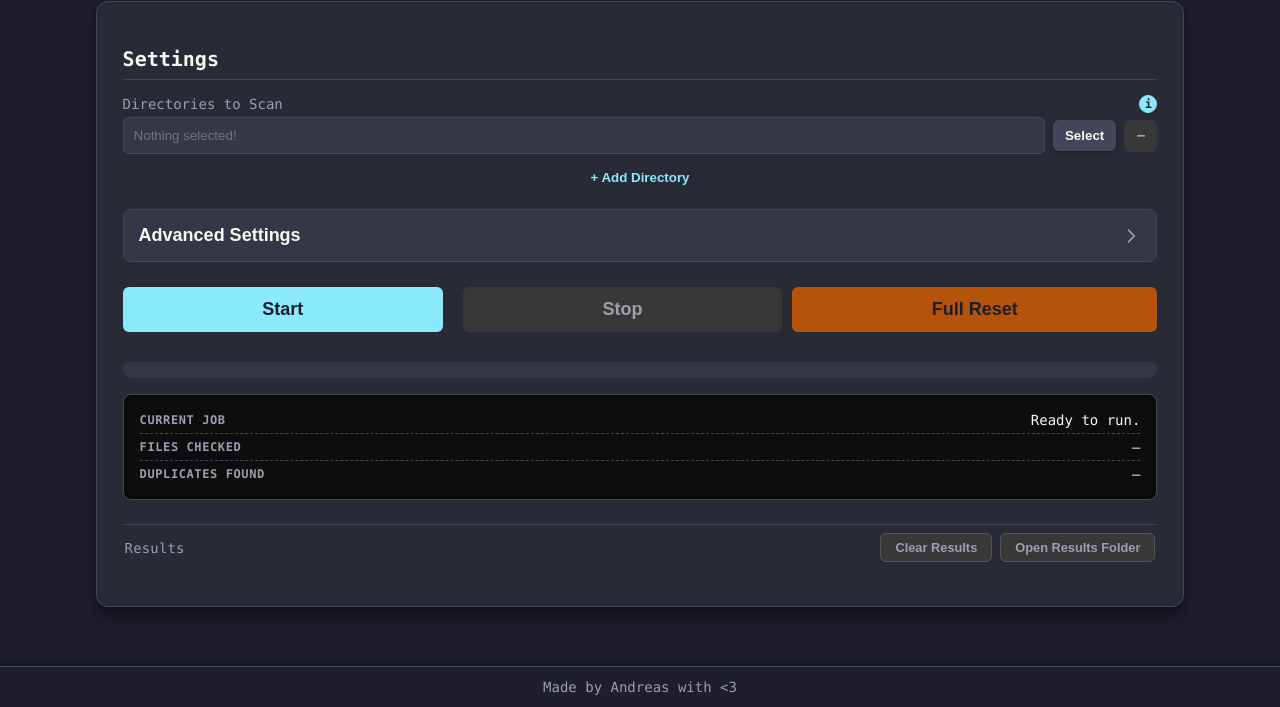
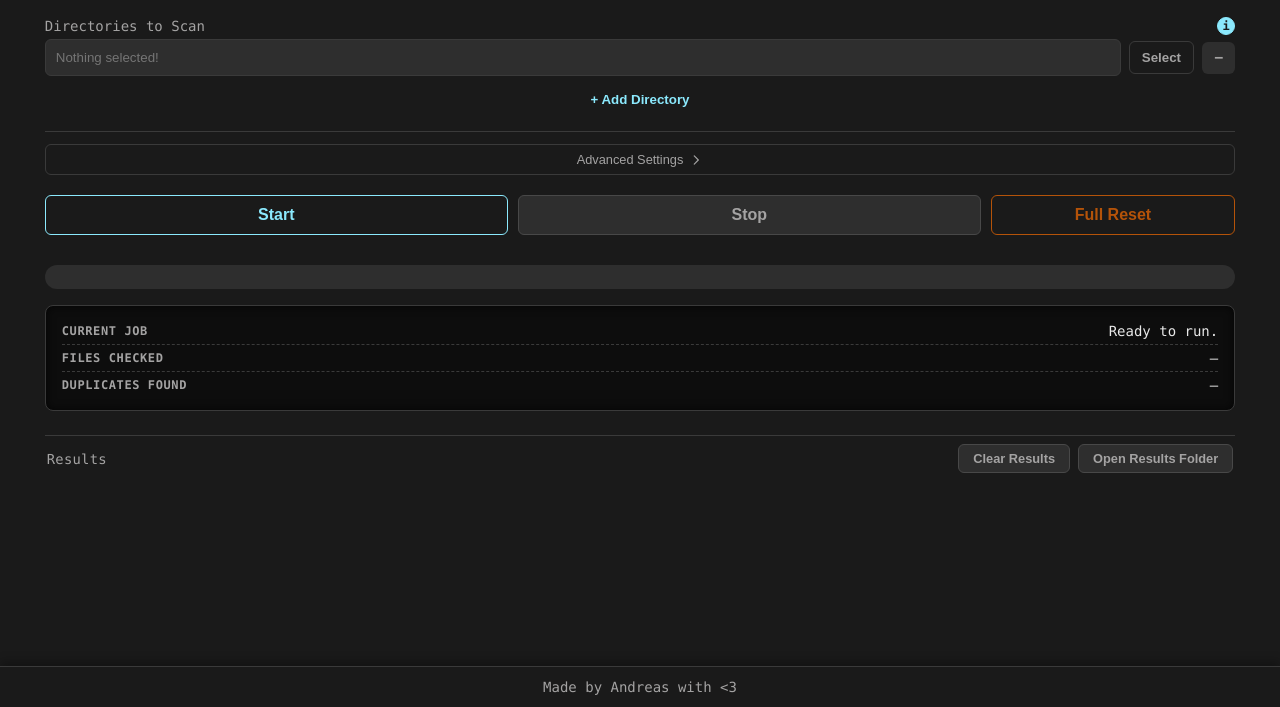
Before and after one commit to AndreasGkizis/DuDe, a website built with Vite: page frontend/index.html in a window 1280 px wide. Shown: the part 93-800 px from the top of the page. Built offline with nearby package versions, Linux system fonts and the light colour scheme.

Commit message:
ui tweaks

```diff
--- a/frontend/src/style.css
+++ b/frontend/src/style.css
@@ -3,15 +3,15 @@
  * ------------------------------------------- */
 :root {
     /* --- THEME COLORS (All centralized here) --- */
-    --color-bg-primary: #1e1e2e;
-    /* Deep Charcoal/Navy */
-    --color-bg-secondary: #282a36;
-    /* Container Background */
-    --color-bg-tertiary: #343746;
+    --color-bg-primary: #1a1a1a;
+    /* Asphalt Dark */
+    --color-bg-secondary: #222222;
+    /* Panel Background */
+    --color-bg-tertiary: #2e2e2e;
     /* Input/Tertiary Background */
-    --color-text-light: #f8f8f2;
-    /* Nearly White Text */
-    --color-text-medium: #9b9fae;
+    --color-text-light: #e8e8e8;
+    /* Off-White Text */
+    --color-text-medium: #a4a3a3;
     /* Muted Gray Text/Borders */
     --color-accent: #8be9fd;
     /* Primary Accent: Bright Aqua/Teal */
@@ -23,11 +23,11 @@
     /* Danger/Stop: Pink/Magenta */
     --color-danger-hover: #e56bc4;
     /* Danger Hover (Slightly darker) */
-    --color-border: #44475a;
-    /* Soft Border Color */
-    --color-disabled-bg: #383838;
+    --color-border: #3a3a3a;
+    /* Subtle Border Color */
+    --color-disabled-bg: #2e2e2e;
     /* Disabled Button Background */
-    --color-disabled-border: #555555;
+    --color-disabled-border: #484848;
     /* Disabled Button Border */
     --color-error: #E57373;
     /* Text/Status Error Color */
@@ -65,8 +65,8 @@ body {
  * ------------------------------------------- */
 #app {
     flex-grow: 1;
-    padding: 2vw 2vw 80px 2vw;
-    /* Increased bottom padding to clear the fixed footer */
+    padding: 16px 0 80px 0;
+    /* bottom padding to clear the fixed footer */
     display: flex;
     flex-direction: column;
     align-items: center;
@@ -74,24 +74,20 @@ body {
 
 .main-container {
     width: 100%;
-    /* clamp(MIN, PREFERRED, MAX) */
-    /* This ensures it doesn't get too skinny on 1080p or too wide on 4K */
-    max-width: clamp(800px, 85vw, 1600px);
-    /* clamp(MIN, PREFERRED, MAX) */
-    /* This ensures it doesn't get too skinny on 1080p or too wide on 4K */
-    max-width: clamp(800px, 85vw, 1600px);
+    max-width: clamp(800px, 96vw, 1800px);
     margin: 0 auto;
-    padding: clamp(15px, 2vw, 40px);    /* Padding scales too */
-    padding-right: clamp(15px, 2vw, 40px);  /* Ensure right padding matches left */
-    background-color: var(--color-bg-secondary);
-    border-radius: 12px;
-    box-shadow: 0 8px 16px rgba(0, 0, 0, 0.5);
-    border: 1px solid var(--color-border);
+    padding: clamp(10px, 1.5vw, 24px) clamp(10px, 1.5vw, 24px);
+    background-color: transparent;
+    border-radius: 0;
+    box-shadow: none;
+    border: none;
     box-sizing: border-box;
 }
 
 .prompt-line {
-    margin-bottom: 30px;
+    margin-bottom: 20px;
+    padding-bottom: 16px;
+    border-bottom: 1px solid var(--color-border);
     display: flex;
     justify-content: center;
     align-items: center;
@@ -228,22 +224,25 @@ label {
 }
 
 .btn-select {
-    background-color: var(--color-border);
-    color: var(--color-text-light);
-    box-shadow: 0 2px 4px rgba(0, 0, 0, 0.3);
+    background-color: transparent;
+    color: var(--color-text-medium);
+    border: 1px solid var(--color-border);
+    box-shadow: none;
 }
 
 .btn-select:hover {
-    background-color: var(--color-text-medium);
+    color: var(--color-text-light);
+    border-color: var(--color-text-medium);
 }
 
 .btn-execute {
     width: 100%;
-    padding: 12px;
-    font-size: 1.125rem;
-    background-color: var(--color-accent);
-    color: var(--color-bg-primary);
-    margin-top: 15px;
+    padding: 10px 12px;
+    font-size: 1rem;
+    background-color: transparent;
+    color: var(--color-accent);
+    border: 1px solid var(--color-accent);
+    margin-top: 0;
 }
 
 .btn-show-results {
@@ -284,37 +283,42 @@ label {
     cursor: default;
 }
 
-.btn-execute:hover {
-    background-color: var(--color-accent-hover);
-    box-shadow: 0 4px 10px var(--color-accent);
+.btn-execute:hover:not(:disabled) {
+    background-color: var(--color-accent);
+    color: var(--color-bg-primary);
+    box-shadow: none;
 }
 
 .btn-stop {
     width: 100%;
-    padding: 12px;
-    font-size: 1.125rem;
-    background-color: var(--color-danger);
-    color: var(--color-bg-primary);
-    margin-top: 15px;
-    margin-left: 10px;
+    padding: 10px 12px;
+    font-size: 1rem;
+    background-color: transparent;
+    color: #e53935;
+    border: 1px solid #e53935;
+    margin-top: 0;
+    margin-left: 0;
 }
 
-.btn-stop:hover {
-    background-color: var(--color-danger-hover);
-    box-shadow: 0 4px 10px var(--color-danger);
+.btn-stop:hover:not(:disabled) {
+    background-color: #e53935;
+    color: var(--color-bg-primary);
+    box-shadow: none;
 }
 
 .btn-full-reset {
     width: 100%;
-    padding: 12px;
-    font-size: 1.125rem;
-    background-color: #b45309;
-    color: var(--color-bg-primary);
+    padding: 10px 12px;
+    font-size: 1rem;
+    background-color: transparent;
+    color: #b45309;
+    border: 1px solid #b45309;
 }
 
 .btn-full-reset:hover:not(:disabled) {
-    background-color: #92400e;
-    box-shadow: 0 4px 10px #b45309;
+    background-color: #b45309;
+    color: var(--color-bg-primary);
+    box-shadow: none;
 }
 
 .btn:disabled {
@@ -333,9 +337,14 @@ label {
 }
 
 .btn-execute,
-.btn-stop,
+.btn-stop {
+    flex: 2;
+    width: auto;
+    margin-top: 0;
+}
+
 .btn-full-reset {
-    flex-grow: 1;
+    flex: 1;
     width: auto;
     margin-top: 0;
 }
@@ -344,38 +353,44 @@ label {
  * 5. COLLAPSIBLE SECTION
  * ------------------------------------------- */
 .advanced-section {
-    border: 1px solid var(--color-border);
-    border-radius: 8px;
-    margin-bottom: 25px;
+    border: none;
+    border-top: 1px solid var(--color-border);
+    border-radius: 0;
+    margin-bottom: 20px;
+    padding-top: 12px;
 }
 
 .advanced-toggle {
     width: 100%;
-    padding: 15px;
-    background-color: var(--color-bg-tertiary);
-    border: none;
-    border-radius: 8px;
-    text-align: left;
-    font-size: 1.125rem;
-    font-weight: 600;
-    color: var(--color-text-light);
+    padding: 7px 12px;
+    background-color: transparent;
+    border: 1px solid var(--color-border);
+    border-radius: 6px;
+    text-align: center;
+    font-size: 0.8rem;
+    font-weight: 500;
+    color: var(--color-text-medium);
     display: flex;
-    justify-content: space-between;
+    gap: 6px;
+    justify-content: center;
     align-items: center;
     cursor: pointer;
+    margin-bottom: 0;
+    transition: color 0.15s, border-color 0.15s;
 }
 
 .advanced-toggle:hover {
-    background-color: var(--color-border);
-    /* Using border color for hover */
+    color: var(--color-text-light);
+    border-color: var(--color-text-medium);
+    background-color: transparent;
 }
 
 .toggle-indicator {
-    width: 20px;
-    height: 20px;
+    width: 14px;
+    height: 14px;
     transform: rotate(0deg);
     transition: transform 0.3s ease-in-out;
-    color: var(--color-text-medium);
+    color: currentColor;
 }
 
 .advanced-section[data-collapsed="true"] .toggle-indicator {
@@ -383,13 +398,11 @@ label {
 }
 
 .advanced-content {
-    padding: 20px;
+    padding: 16px 0 4px 0;
     display: grid;
-    /* This automatically creates as many columns as fit (min 250px each) */
     grid-template-columns: repeat(auto-fit, minmax(min(250px, 100%), 1fr));
-    gap: 25px;
+    gap: 20px;
     overflow: hidden;
-    /* Increase max-height significantly so it doesn't clip on high-res */
     max-height: 2000px;
     transition: max-height 0.3s ease;
 }
@@ -460,7 +473,7 @@ label {
     width: 100%;
     background-color: var(--color-bg-tertiary);
     border-radius: 9999px;
-    height: 16px;
+    height: 24px;
     margin-bottom: 16px;
 }
 
--- a/frontend/src/template.html
+++ b/frontend/src/template.html
@@ -1,13 +1,12 @@
-
-        <div class="prompt-line">
-            <span class="output-status">Welcome to DuDe!</span>
-        </div>
 
 <div class="main-container">
 
+    <div class="prompt-line">
+        <span class="output-status">Welcome to DuDe!</span>
+    </div>
+
     <!-- 1. CORE CONFIGURATION SECTION (Directories) -->
     <div class="input-group mb-6">
-        <h3>Settings</h3>
 
         <label>Directories to Scan
             <span class="tooltip-container">
```
Also changed, not shown: 1 other file.
